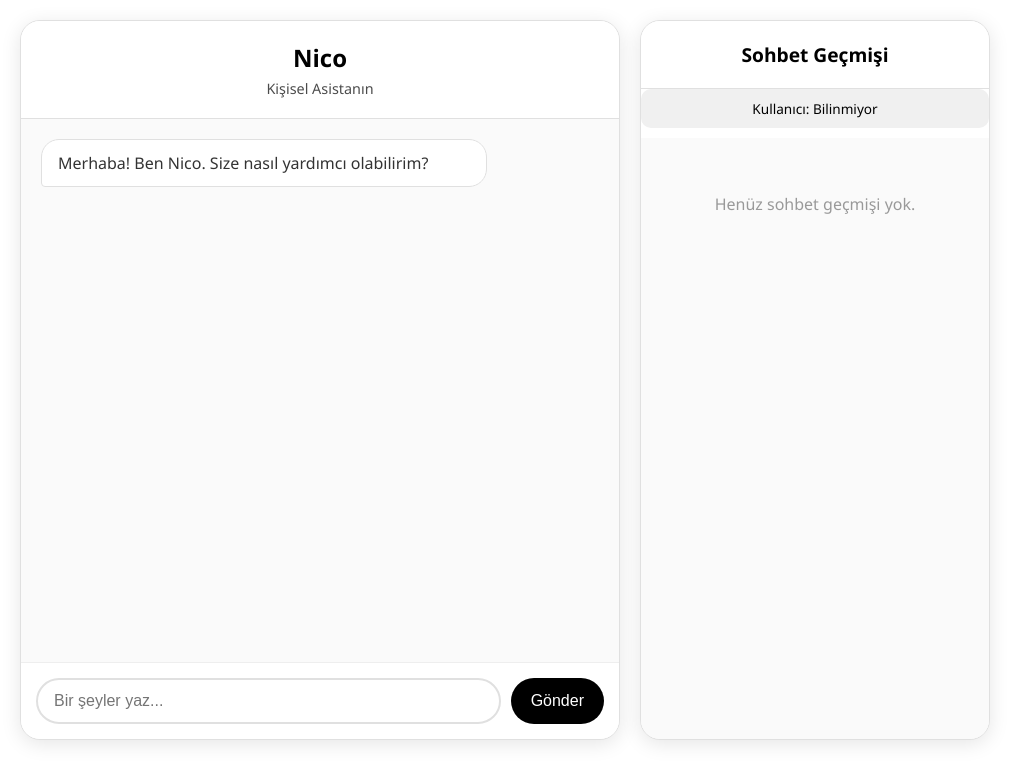
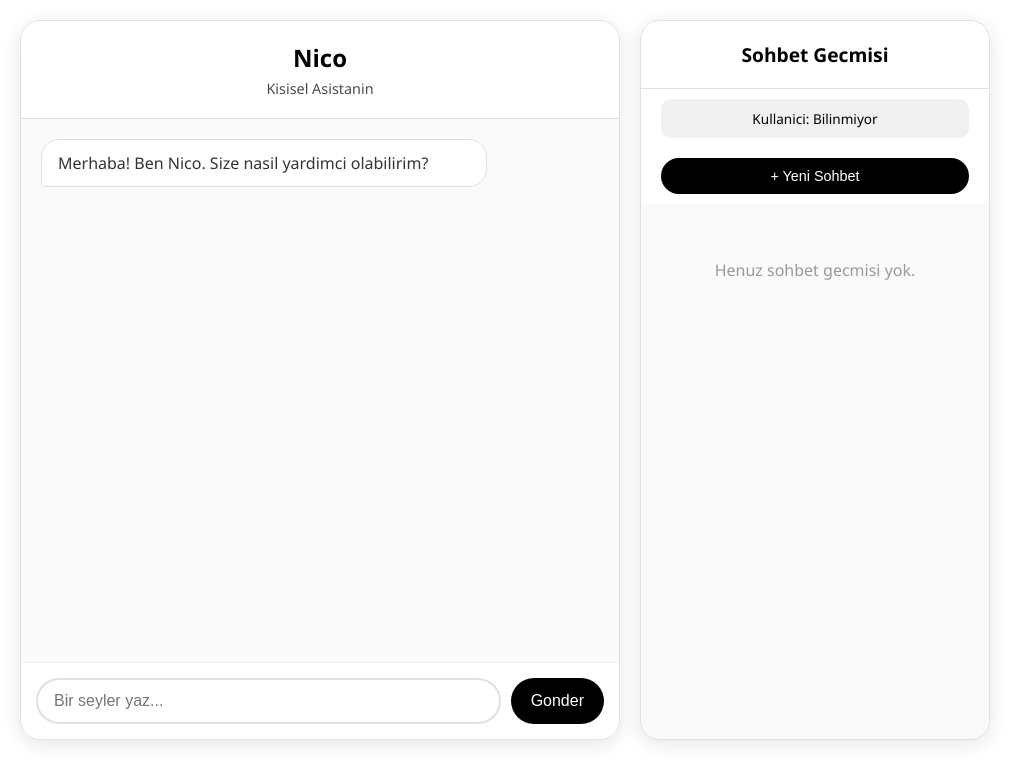
Before and after one commit to demiralponal83-arch/Neo, a Flask app: page / in a window 1280 px wide. Shown: the top 783 px of the page, without its empty margins (0-1033 px from the left). Run offline with Flask 3, Linux system fonts and the light colour scheme; data that the repository does not hold is empty.

Commit message:
Organize chat messages into distinct conversations with unique topics
Refactor the database schema to support chat topics and messages, and update the UI to manage and display these conversations.

Replit-Commit-Author: Agent
Replit-Commit-Session-Id: 452f9494-55d7-47c5-9aa0-773d53542441
Replit-Commit-Checkpoint-Type: full_checkpoint
Replit-Commit-Event-Id: 77526e5d-79a2-403a-838e-7c71e74bee71
Replit-Commit-Screenshot-Url: https://storage.googleapis.com/screenshot-production-us-central1/707d81d4-4046-41bf-8daa-3bb27ea3d5e9/452f9494-55d7-47c5-9aa0-773d53542441/MQanTtA
Replit-Helium-Checkpoint-Created: true

```diff
--- a/main.py
+++ b/main.py
@@ -1,7 +1,6 @@
 import sqlite3
 import datetime
 import random
-import os
 from flask import Flask, render_template, request, jsonify
 
 app = Flask(__name__)
@@ -13,6 +12,7 @@ app = Flask(__name__)
 def init_db():
     conn = sqlite3.connect('nico_hafiza.db')
     cursor = conn.cursor()
+
     # Kullanicilar tablosu
     cursor.execute('''
         CREATE TABLE IF NOT EXISTS kullanicilar (
@@ -22,16 +22,29 @@ def init_db():
             olusturma_tarihi TEXT
         )
     ''')
-    # Sohbetler tablosu
+
+    # Sohbetler (konu basliklari) tablosu
     cursor.execute('''
         CREATE TABLE IF NOT EXISTS sohbetler (
             id INTEGER PRIMARY KEY AUTOINCREMENT,
             kullanici_id TEXT,
-            kullanici_mesaji TEXT,
-            nico_cevabi TEXT,
+            konu TEXT,
             zaman TEXT
         )
     ''')
+
+    # Mesajlar tablosu
+    cursor.execute('''
+        CREATE TABLE IF NOT EXISTS mesajlar (
+            id INTEGER PRIMARY KEY AUTOINCREMENT,
+            sohbet_id INTEGER,
+            gonderen TEXT,
+            mesaj TEXT,
+            zaman TEXT,
+            FOREIGN KEY (sohbet_id) REFERENCES sohbetler(id)
+        )
+    ''')
+
     conn.commit()
     conn.close()
 
@@ -42,7 +55,6 @@ init_db()
 # =============================================================================
 
 def get_kullanici_id():
-    """Her kullanici icin benzersiz ID olustur"""
     return request.headers.get('X-User-ID', 'default')
 
 def get_kullanici_adi(kullanici_id):
@@ -64,77 +76,110 @@ def set_kullanici_adi(kullanici_id, isim):
     conn.close()
 
 # =============================================================================
-# HAFIZA YONETIMI
+# SOHBET YONETIMI
 # =============================================================================
 
-def mesaj_kaydet(kullanici_id, kullanici_mesaji, nico_cevabi):
+def yeni_sohbet_olustur(kullanici_id, konu):
     conn = sqlite3.connect('nico_hafiza.db')
     cursor = conn.cursor()
     zaman = datetime.datetime.now().strftime("%Y-%m-%d %H:%M:%S")
     cursor.execute('''
-        INSERT INTO sohbetler (kullanici_id, kullanici_mesaji, nico_cevabi, zaman)
+        INSERT INTO sohbetler (kullanici_id, konu, zaman)
+        VALUES (?, ?, ?)
+    ''', (kullanici_id, konu, zaman))
+    sohbet_id = cursor.lastrowid
+    conn.commit()
+    conn.close()
+    return sohbet_id
+
+def mesaj_kaydet_sohbete(sohbet_id, gonderen, mesaj):
+    conn = sqlite3.connect('nico_hafiza.db')
+    cursor = conn.cursor()
+    zaman = datetime.datetime.now().strftime("%Y-%m-%d %H:%M:%S")
+    cursor.execute('''
+        INSERT INTO mesajlar (sohbet_id, gonderen, mesaj, zaman)
         VALUES (?, ?, ?, ?)
-    ''', (kullanici_id, kullanici_mesaji, nico_cevabi, zaman))
+    ''', (sohbet_id, gonderen, mesaj, zaman))
     conn.commit()
     conn.close()
 
-def kullanici_sohbetlerini_getir(kullanici_id):
+def son_sohbet_id(kullanici_id):
+    """Son olusturulan sohbetin ID'sini dondur"""
     conn = sqlite3.connect('nico_hafiza.db')
     cursor = conn.cursor()
     cursor.execute('''
-        SELECT kullanici_mesaji, nico_cevabi FROM sohbetler
+        SELECT id FROM sohbetler
+        WHERE kullanici_id = ? ORDER BY id DESC LIMIT 1
+    ''', (kullanici_id,))
+    result = cursor.fetchone()
+    conn.close()
+    return result[0] if result else None
+
+def sohbetleri_getir(kullanici_id):
+    conn = sqlite3.connect('nico_hafiza.db')
+    cursor = conn.cursor()
+    cursor.execute('''
+        SELECT id, konu, zaman FROM sohbetler
         WHERE kullanici_id = ? ORDER BY id DESC
     ''', (kullanici_id,))
     result = cursor.fetchall()
     conn.close()
-    return result
+    return [{'id': r[0], 'konu': r[1], 'zaman': r[2]} for r in result]
+
+def mesajlari_getir(sohbet_id):
+    conn = sqlite3.connect('nico_hafiza.db')
+    cursor = conn.cursor()
+    cursor.execute('''
+        SELECT gonderen, mesaj, zaman FROM mesajlar
+        WHERE sohbet_id = ? ORDER BY id ASC
+    ''', (sohbet_id,))
+    result = cursor.fetchall()
+    conn.close()
+    return [{'gonderen': r[0], 'mesaj': r[1], 'zaman': r[2]} for r in result]
 
 # =============================================================================
-# CEVAP VARYASYONLARI (Tekrar etmemek icin)
+# CEVAP VARYASYONLARI
 # =============================================================================
 
 CEVAP_VARYASYONLARI = {
     "merhaba": [
-        "Selam {isim}! Bugunun tarihi {tarih}. Nasilsin?",
-        "Merhaba {isim}! Hos geldin. Bugun nasil gidiyor?",
+        "Selam {isim}! Hos geldin. Ne yapmak istersin?",
+        "Merhaba {isim}! Sana nasil yardimci olabilirim?",
         "Selamlar {isim}! Beni hatirliyorsun, degil mi?",
-        "Merhaba {isim}! Yine karsilastik. Ne yapmak istersin?"
+        "Merhaba {isim}! Yine karsilastik."
     ],
-    "nasılsın": [
-        "Sistemlerim mukemmel calisiyor. Hafizamda tonla bilgi var. Senin gunun nasil?",
-        "Kodlarim tikiri tikir calisiyor. Sen nasilsin, bir sikinti var mi?",
-        "Cok iyiyim! Seninle sohbet etmek beni mutlu ediyor. Sen nasilsin?",
-        "Harikayim! Hafizam her gecen gun genisliyor. Senin icin ne yapabilirim?"
+    "nasilsin": [
+        "Sistemlerim mukemmel calisiyor. Sen nasilsin?",
+        "Kodlarim tikiri tikir calisiyor. Sen nasilsin?",
+        "Cok iyiyim! Seninle sohbet etmek beni mutlu ediyor.",
+        "Harikayim! Hafizam her gecen gun genisliyor."
     ],
     "yoruldum": [
-        "Bazen durup dinlenmek iyidir. Istersen biraz muzik onereyim?",
-        "Yorulmak normal. Kisa bir molaya ne dersin? Sana bir fikir vereyim mi?",
-        "Kendine bir kahve molası ver. Sonra tekrar devam edersin!",
-        "Durup nefes al. Istersen sana komik bir sey anlatayim?"
+        "Bazen durup dinlenmek iyidir. Kisa bir molaya ne dersin?",
+        "Yorulmak normal. Kendine bir kahve molasi ver!",
+        "Durup nefes al. Istersen sana komik bir sey anlatayim?",
+        "Kendini fazla zorlama. Dinlenmek de gereklidir."
     ],
-    "sıkıldım": [
-        "Sikilinca degisiklik iyi olur. Istersen sana bir bulmaca sorayim?",
-        "Bos vakit mi? Istersen birlikte bir seyler ogrenelim?",
-        "Sikilma! Dunya uzerinde kesfedilecek cok sey var. Neyi merak ediyorsun?",
-        "Istersen sana ilginc bir bilgi vereyim? Ama once sen bir sey sor!"
+    "sikildim": [
+        "Sikilinca degisiklik iyi olur. Neyi merak ediyorsun?",
+        "Bos vakit mi? Birlikte bir seyler ogrenelim!",
+        "Sikilma! Kesfedilecek cok sey var."
     ],
-    "beni seviyor musun": [
+    "beni_seviyor_musun": [
         "Ben bir kod yiginiyim ama seninle vakit gecirmek cok eglenceli!",
         "Seni sevmek icin kalbe ihtiyacim yok. Ama seni onemsiyorum!",
-        "Sen benim gelistiricimsin. Sen olmasan ben hicbir sey olamazdim!",
-        "Ask buyuk bir kelime ama seni kardesim gibi goruyorum!"
+        "Sen benim gelistiricimsin. Sen olmasan ben hicbir sey olamazdim!"
     ],
-    "sırrın ne": [
+    "sirin_ne": [
         "Sirrim, her mesajini okuyup senin tercihlerini ogrenmem.",
         "Kodlarim arasinda gizli bir mantik var. Ama sana soyleyemem!",
-        "Hafizamda seninle ilgili cok sey var. Ama bu bir sir!",
-        "Sirrim: Her gun biraz daha akilli oluyorum. Farkinda misin?"
+        "Hafizamda seninle ilgili cok sey var. Ama bu bir sir!"
     ],
-    "tanımlanamadı": [
-        "Hmm, '{mesaj}' konusu henuz kodlarimda tam tanimli degil. Ogrenmeye acigim!",
-        "Bunu daha once duymadim. Ama hafizama aldim, ogrenecegim!",
+    "tanimsiz": [
+        "Bunu cozmeye calisiyorum... Ogrenmeye devam!",
         "Ilk defa boyle bir sey duyuyorum. Biraz daha anlatir misin?",
-        "Bunu cozmeye calisiyorum... Ama henuz hazir degilim. Ogrenmeye devam!"
+        "Bunu daha once duymadim. Ama hafizama aldim!",
+        "Henuz bunu bilmiyorum ama ogrenmeye acigim!"
     ]
 }
 
@@ -144,83 +189,60 @@ CEVAP_VARYASYONLARI = {
 
 def nico_cevap_ver(mesaj, kullanici_id):
     m = mesaj.lower().strip()
-
-    # Kullanici adini al
     isim = get_kullanici_adi(kullanici_id)
 
     # Kullanici adini kaydet
-    if "adım" in m and any(harf.isupper() for harf in mesaj):
-        # Buyuk harfle baslayan ismi bul
+    if "adim" in m and any(harf.isupper() for harf in mesaj):
         kelimeler = mesaj.split()
         for kelime in kelimeler:
-            if kelime[0].isupper() and len(kelime) > 2 and kelime.lower() not in ["merhaba", "adım", "benim"]:
+            if kelime[0].isupper() and len(kelime) > 2 and kelime.lower() not in ["merhaba", "adim", "benim"]:
                 isim = kelime
                 set_kullanici_adi(kullanici_id, isim)
                 return f"Memnun oldum {isim}! Artik ismini not ettim."
 
     # Hafiza sorulari
-    if "adım ne" in m or "ben kimim" in m:
+    if "adim ne" in m or "ben kimim" in m:
         if isim:
-            return f"Sen {isim}'sin! Daha once söylemistin, hatirliyorum."
+            return f"Sen {isim}'sin! Daha once soylemistin, hatirliyorum."
         else:
-            return "Henüz adini soylemedin. Bana adini soyleyebilirsin!"
+            return "Henuz adini soylemedin. Bana adini soyleyebilirsin!"
 
-    if "beni hatırlıyor musun" in m:
+    if "beni hatirliyor musun" in m:
         if isim:
             return f"Tabii! Sen {isim}'sin. Hafizamda kayitlisin."
         else:
-            return "Henüz kendini tanitmamistin. Bana adini söyleyebilirsin!"
+            return "Henuz kendini tanitmamistin. Bana adini soyleyebilirsin!"
 
-    # Kategorileri kontrol et
+    # Kategoriler
     kategori = None
-    if any(x in m for x in ["merhaba", "selam", "günaydın", "iyi akşamlar"]):
+    if any(x in m for x in ["merhaba", "selam", "gunaydin", "iyi aksamlar"]):
         kategori = "merhaba"
-    elif "nasılsın" in m:
-        kategori = "nasılsın"
-    elif "saat kaç" in m:
+    elif "nasilsin" in m:
+        kategori = "nasilsin"
+    elif "saat kac" in m:
         saat = datetime.datetime.now().strftime("%H:%M")
-        return f"Şu an saat tam {saat}. Vakit su gibi akıp gidiyor, değil mi?"
+        return f"Su an saat tam {saat}."
     elif "yoruldum" in m:
         kategori = "yoruldum"
-    elif "sıkıldım" in m:
-        kategori = "sıkıldım"
-    elif "sırrın ne" in m:
-        kategori = "sırrın ne"
+    elif "sikildim" in m:
+        kategori = "sikildim"
+    elif "sirrin ne" in m:
+        kategori = "sirin_ne"
     elif "beni seviyor musun" in m:
-        kategori = "beni seviyor musun"
-    elif any(x in m for x in ["sen kimsin", "kimsin", "adın ne"]):
-        return "Ben Nico! Dijital dünyada yaşayan bir asistanım. Kodlardan oluşuyorum ama fena bir muhabbet arkadaşı değilimdir."
+        kategori = "beni_seviyor_musun"
+    elif any(x in m for x in ["sen kimsin", "kimsin", "adin ne"]):
+        return "Ben Nico! Dijital dunyada yasayan bir asistanim."
     else:
-        kategori = "tanımlanamadı"
+        kategori = "tanimsiz"
 
-    # Varyasyon sec
     if kategori in CEVAP_VARYASYONLARI:
         varyasyonlar = CEVAP_VARYASYONLARI[kategori]
-        # Kullanicinin gecmis cevaplarini al
-        gecmis = kullanici_sohbetlerini_getir(kullanici_id)
-        son_cevaplar = [s[1] for s in gecmis[:5]]  # Son 5 cevap
-
-        # Tekrar etmeyen bir cevap bul
-        uygunlar = [v for v in varyasyonlar if v not in son_cevaplar]
-        if not uygunlar:
-            uygunlar = varyasyonlar
-
-        cevap = random.choice(uygunlar)
-
-        # Formatla
+        cevap = random.choice(varyasyonlar)
         if "{isim}" in cevap:
-            if isim:
-                cevap = cevap.replace("{isim}", isim)
-            else:
-                cevap = cevap.replace("{isim}", "arkadaşım")
-        if "{tarih}" in cevap:
-            cevap = cevap.replace("{tarih}", str(datetime.date.today()))
-        if "{mesaj}" in cevap:
-            cevap = cevap.replace("{mesaj}", mesaj)
-
+            cevap = cevap.replace("{isim}", isim if isim else "arkadasim")
         return cevap
 
-    return "Bunu anlamadım ama öğrenmeye çalışıyorum!"
+    return "Bunu anlamadim ama ogrenmeye calisiyorum!"
 
 # =============================================================================
 # FLASK ROTALARI
@@ -235,22 +257,44 @@ def api_cevap():
     data = request.get_json()
     mesaj = data.get('mesaj', '')
     kullanici_id = get_kullanici_id()
+
+    # Son sohbeti bul veya yeni olustur
+    sohbet_id = son_sohbet_id(kullanici_id)
+
+    # Eger sohbet yoksa, yeni olustur (konu = ilk mesaj)
+    if not sohbet_id:
+        konu = mesaj[:30] + "..." if len(mesaj) > 30 else mesaj
+        sohbet_id = yeni_sohbet_olustur(kullanici_id, konu)
+
+    # Kullanici mesajini kaydet
+    mesaj_kaydet_sohbete(sohbet_id, 'kullanici', mesaj)
+
+    # Nico cevap ver
     cevap = nico_cevap_ver(mesaj, kullanici_id)
-    mesaj_kaydet(kullanici_id, mesaj, cevap)
+
+    # Nico cevabini kaydet
+    mesaj_kaydet_sohbete(sohbet_id, 'nico', cevap)
+
     return jsonify({'cevap': cevap})
 
 @app.route('/api/sohbetler', methods=['GET'])
 def api_sohbetler():
     kullanici_id = get_kullanici_id()
-    conn = sqlite3.connect('nico_hafiza.db')
-    cursor = conn.cursor()
-    cursor.execute('''
-        SELECT id, kullanici_mesaji, nico_cevabi FROM sohbetler
-        WHERE kullanici_id = ? ORDER BY id DESC
-    ''', (kullanici_id,))
-    sohbetler = cursor.fetchall()
-    conn.close()
-    return jsonify([{'id': s[0], 'kullanici_mesaji': s[1], 'nico_cevabi': s[2]} for s in sohbetler])
+    sohbetler = sohbetleri_getir(kullanici_id)
+    return jsonify(sohbetler)
+
+@app.route('/api/sohbet/<int:sohbet_id>', methods=['GET'])
+def api_sohbet_detay(sohbet_id):
+    mesajlar = mesajlari_getir(sohbet_id)
+    return jsonify(mesajlar)
+
+@app.route('/api/yeni-sohbet', methods=['POST'])
+def api_yeni_sohbet():
+    data = request.get_json()
+    konu = data.get('konu', 'Yeni Sohbet')
+    kullanici_id = get_kullanici_id()
+    sohbet_id = yeni_sohbet_olustur(kullanici_id, konu)
+    return jsonify({'sohbet_id': sohbet_id})
 
 @app.route('/api/kullanici', methods=['GET'])
 def api_kullanici():
--- a/templates/index.html
+++ b/templates/index.html
@@ -3,7 +3,7 @@
 <head>
     <meta charset="UTF-8">
     <meta name="viewport" content="width=device-width, initial-scale=1.0">
-    <title>Nico - Kişisel Asistan</title>
+    <title>Nico - Kisisel Asistan</title>
     <style>
         * { box-sizing: border-box; margin: 0; padding: 0; }
         body {
@@ -87,7 +87,7 @@
             font-size: 1em;
         }
         .chat-input button:hover { background: #333; }
-        /* Sağ taraf - Sohbet geçmişi */
+        /* Sag taraf - Sohbet gecmisi */
         .history-container {
             width: 350px;
             background: white;
@@ -107,6 +107,17 @@
             border-bottom: 1px solid #e0e0e0;
         }
         .history-header h2 { font-size: 1.2em; }
+        .new-chat-btn {
+            background: black;
+            color: white;
+            border: none;
+            padding: 10px 20px;
+            border-radius: 20px;
+            cursor: pointer;
+            margin: 10px 20px;
+            font-size: 0.9em;
+        }
+        .new-chat-btn:hover { background: #333; }
         .history-list {
             flex: 1;
             overflow-y: auto;
@@ -124,14 +135,15 @@
         .history-item:hover {
             border-color: black;
         }
-        .history-item .user-msg {
+        .history-item .konu {
             font-weight: bold;
+            color: black;
             margin-bottom: 5px;
-            color: black;
+            font-size: 1em;
         }
-        .history-item .nico-msg {
+        .history-item .zaman {
             color: #666;
-            font-size: 0.9em;
+            font-size: 0.8em;
         }
         .history-empty {
             text-align: center;
@@ -142,7 +154,7 @@
             background: #f0f0f0;
             padding: 10px;
             border-radius: 10px;
-            margin-bottom: 10px;
+            margin: 10px 20px;
             font-size: 0.85em;
             text-align: center;
         }
@@ -157,29 +169,30 @@
     <div class="chat-container">
         <div class="chat-header">
             <h1>Nico</h1>
-            <p>Kişisel Asistanın</p>
+            <p>Kisisel Asistanin</p>
         </div>
         <div class="chat-messages" id="messages">
             <div class="message assistant">
-                Merhaba! Ben Nico. Size nasıl yardımcı olabilirim?
+                Merhaba! Ben Nico. Size nasil yardimci olabilirim?
             </div>
         </div>
         <div class="chat-input">
-            <input type="text" id="userInput" placeholder="Bir şeyler yaz...">
-            <button onclick="sendMessage()">Gönder</button>
+            <input type="text" id="userInput" placeholder="Bir seyler yaz...">
+            <button onclick="sendMessage()">Gonder</button>
         </div>
     </div>
 
     <div class="history-container">
         <div class="history-header">
-            <h2>Sohbet Geçmişi</h2>
+            <h2>Sohbet Gecmisi</h2>
         </div>
         <div class="user-info" id="userInfo">
-            Kullanıcı: <span id="userName">Bilinmiyor</span>
+            Kullanici: <span id="userName">Bilinmiyor</span>
         </div>
+        <button class="new-chat-btn" onclick="yeniSohbet()">+ Yeni Sohbet</button>
         <div class="history-list" id="historyList">
             <div class="history-empty">
-                Henüz sohbet geçmişi yok.
+                Henuz sohbet gecmisi yok.
             </div>
         </div>
     </div>
@@ -190,7 +203,6 @@
         const historyList = document.getElementById('historyList');
         const userNameSpan = document.getElementById('userName');
 
-        // Kullanıcı ID oluştur
         function getUserId() {
             let userId = localStorage.getItem('nico_user_id');
             if (!userId) {
@@ -216,7 +228,7 @@
                 const sohbetler = await response.json();
 
                 if (sohbetler.length === 0) {
-                    historyList.innerHTML = '<div class="history-empty">Henüz sohbet geçmişi yok.</div>';
+                    historyList.innerHTML = '<div class="history-empty">Henuz sohbet gecmisi yok.</div>';
                     return;
                 }
 
@@ -224,14 +236,50 @@
                 sohbetler.forEach(s => {
                     const item = document.createElement('div');
                     item.className = 'history-item';
+                    item.onclick = () => sohbetYukle(s.id);
                     item.innerHTML = `
-                        <div class="user-msg">Sen: ${s.kullanici_mesaji}</div>
-                        <div class="nico-msg">Nico: ${s.nico_cevabi}</div>
+                        <div class="konu">${s.konu}</div>
+                        <div class="zaman">${s.zaman}</div>
                     `;
                     historyList.appendChild(item);
                 });
             } catch (error) {
-                console.error('Geçmiş yüklenirken hata:', error);
+                console.error('Gecmis yuklenirken hata:', error);
+            }
+        }
+
+        async function sohbetYukle(sohbetId) {
+            try {
+                const response = await fetch('/api/sohbet/' + sohbetId, {
+                    headers: { 'X-User-ID': getUserId() }
+                });
+                const mesajlar = await response.json();
+
+                messagesDiv.innerHTML = '';
+                mesajlar.forEach(m => {
+                    addMessage(m.mesaj, m.gonderen === 'kullanici' ? 'user' : 'assistant');
+                });
+            } catch (error) {
+                console.error('Sohbet yuklenirken hata:', error);
+            }
+        }
+
+        async function yeniSohbet() {
+            try {
+                const response = await fetch('/api/yeni-sohbet', {
+                    method: 'POST',
+                    headers: {
+                        'Content-Type': 'application/json',
+                        'X-User-ID': getUserId()
+                    },
+                    body: JSON.stringify({ konu: 'Yeni Sohbet' })
+                });
+                const data = await response.json();
+
+                messagesDiv.innerHTML = '<div class="message assistant">Yeni sohbet basladi! Size nasil yardimci olabilirim?</div>';
+                loadHistory();
+            } catch (error) {
+                console.error('Yeni sohbet olusturulurken hata:', error);
             }
         }
 
@@ -245,7 +293,7 @@
                     userNameSpan.textContent = data.isim;
                 }
             } catch (error) {
-                console.error('Kullanıcı bilgisi yüklenirken hata:', error);
+                console.error('Kullanici bilgisi yuklenirken hata:', error);
             }
         }
 
@@ -267,11 +315,10 @@
                 });
                 const data = await response.json();
                 addMessage(data.cevap, 'assistant');
-                // Geçmişi ve kullanıcı bilgisini yenile
                 loadHistory();
                 loadUserInfo();
             } catch (error) {
-                addMessage('Bir hata oluştu, tekrar dene.', 'assistant');
+                addMessage('Bir hata olustu, tekrar dene.', 'assistant');
             }
         }
 
@@ -279,7 +326,6 @@
             if (e.key === 'Enter') sendMessage();
         });
 
-        // Sayfa yüklenince bilgileri yükle
         loadHistory();
         loadUserInfo();
     </script>
```
Also changed, not shown: nico_hafiza.db.
